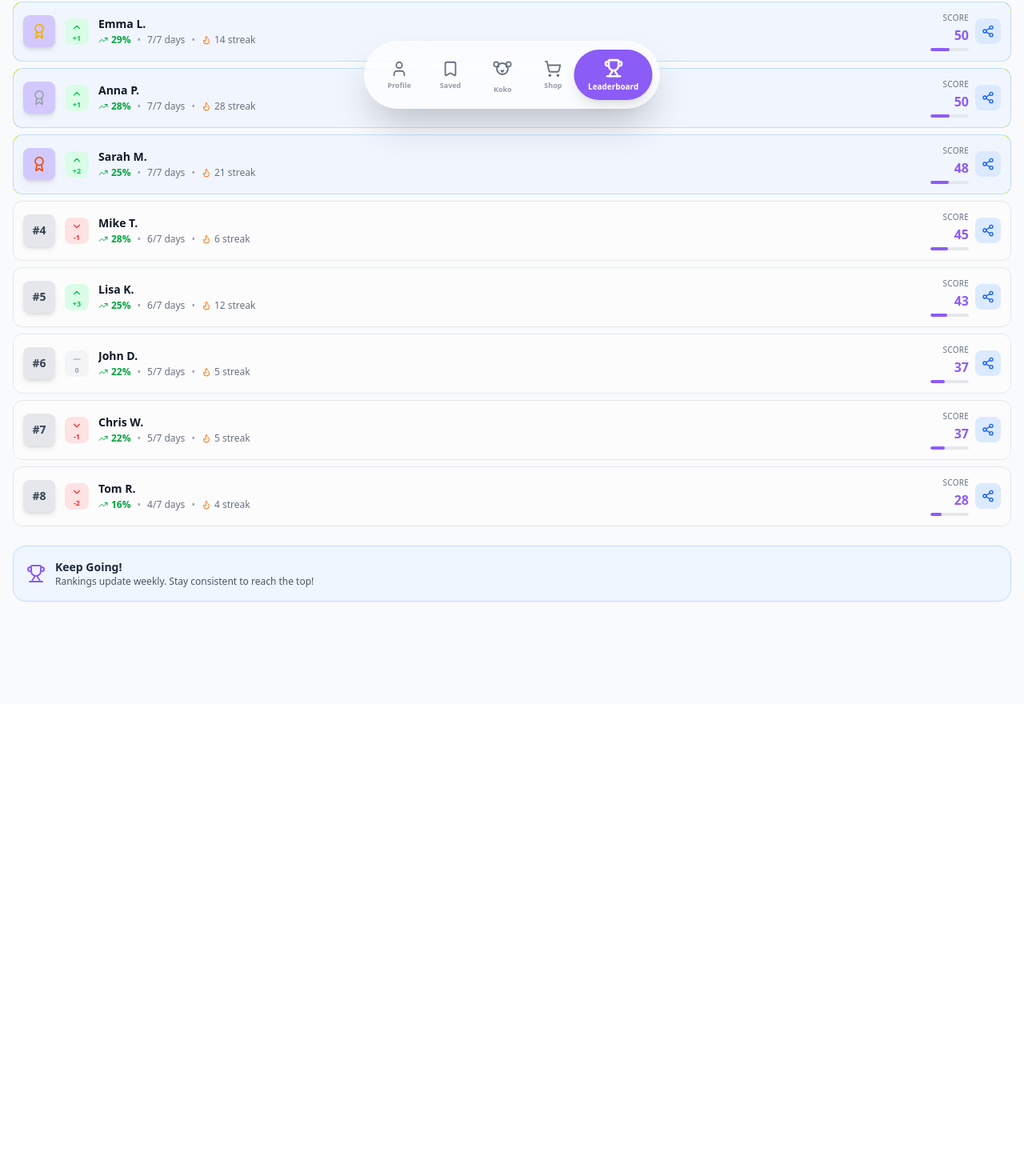
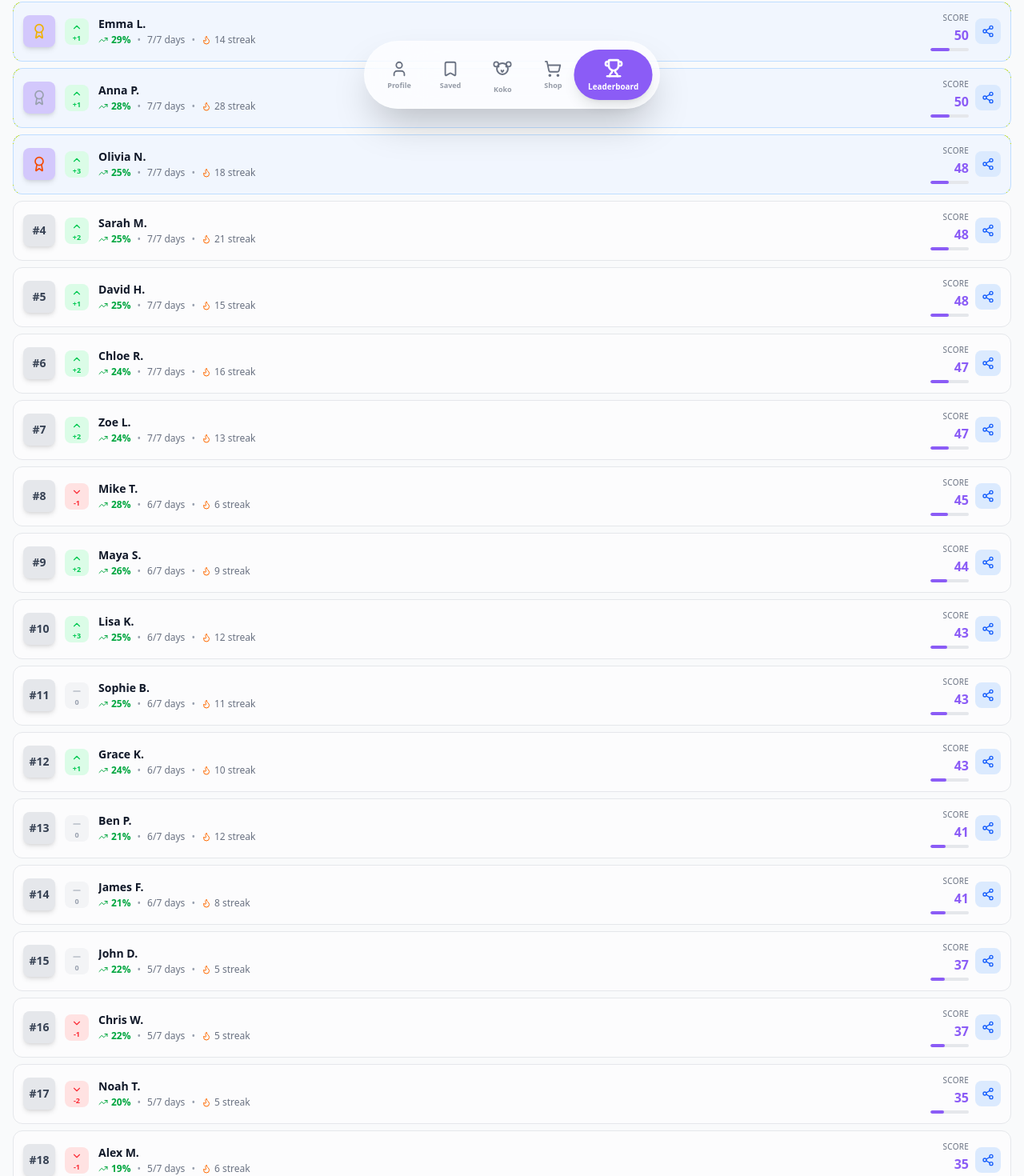
Before and after one commit to Rancie1/Accenture_Bootcamp, a React (Vite) app in the folder Frontend/koko-app/: page /leaderboard in a window 1280 px wide. Shown: the part 640-2110 px from the top of the page at 80% size. Before the commit the page ends 1520 px from the top, so only its background shows below. Built offline with nearby package versions, Linux system fonts and the light colour scheme; no server answers.

Commit message:
Leaderboard dynamically updated to fit user

```diff
--- a/Frontend/koko-app/src/pages/Leaderboard.jsx
+++ b/Frontend/koko-app/src/pages/Leaderboard.jsx
@@ -117,6 +117,114 @@ const sampleLeaderboardUsers = [
     totalDays: 7,
     currentStreak: 5,
     rankChange: -1
+  },
+  {
+    username: "Maya S.",
+    weeklyBudget: 170,
+    weeklySpend: 125,
+    daysUnderBudget: 6,
+    totalDays: 7,
+    currentStreak: 9,
+    rankChange: 2
+  },
+  {
+    username: "David H.",
+    weeklyBudget: 140,
+    weeklySpend: 105,
+    daysUnderBudget: 7,
+    totalDays: 7,
+    currentStreak: 15,
+    rankChange: 1
+  },
+  {
+    username: "Sophie B.",
+    weeklyBudget: 130,
+    weeklySpend: 98,
+    daysUnderBudget: 6,
+    totalDays: 7,
+    currentStreak: 11,
+    rankChange: 0
+  },
+  {
+    username: "Ryan C.",
+    weeklyBudget: 190,
+    weeklySpend: 155,
+    daysUnderBudget: 5,
+    totalDays: 7,
+    currentStreak: 7,
+    rankChange: -1
+  },
+  {
+    username: "Olivia N.",
+    weeklyBudget: 110,
+    weeklySpend: 82,
+    daysUnderBudget: 7,
+    totalDays: 7,
+    currentStreak: 18,
+    rankChange: 3
+  },
+  {
+    username: "James F.",
+    weeklyBudget: 165,
+    weeklySpend: 130,
+    daysUnderBudget: 6,
+    totalDays: 7,
+    currentStreak: 8,
+    rankChange: 0
+  },
+  {
+    username: "Zoe L.",
+    weeklyBudget: 145,
+    weeklySpend: 110,
+    daysUnderBudget: 7,
+    totalDays: 7,
+    currentStreak: 13,
+    rankChange: 2
+  },
+  {
+    username: "Alex M.",
+    weeklyBudget: 175,
+    weeklySpend: 142,
+    daysUnderBudget: 5,
+    totalDays: 7,
+    currentStreak: 6,
+    rankChange: -1
+  },
+  {
+    username: "Grace K.",
+    weeklyBudget: 125,
+    weeklySpend: 95,
+    daysUnderBudget: 6,
+    totalDays: 7,
+    currentStreak: 10,
+    rankChange: 1
+  },
+  {
+    username: "Ben P.",
+    weeklyBudget: 155,
+    weeklySpend: 122,
+    daysUnderBudget: 6,
+    totalDays: 7,
+    currentStreak: 12,
+    rankChange: 0
+  },
+  {
+    username: "Chloe R.",
+    weeklyBudget: 135,
+    weeklySpend: 102,
+    daysUnderBudget: 7,
+    totalDays: 7,
+    currentStreak: 16,
+    rankChange: 2
+  },
+  {
+    username: "Noah T.",
+    weeklyBudget: 185,
+    weeklySpend: 148,
+    daysUnderBudget: 5,
+    totalDays: 7,
+    currentStreak: 5,
+    rankChange: -2
   }
 ];
 
```
Also changed, not shown: 1 other file (tests, documents, lock files or other folders).
